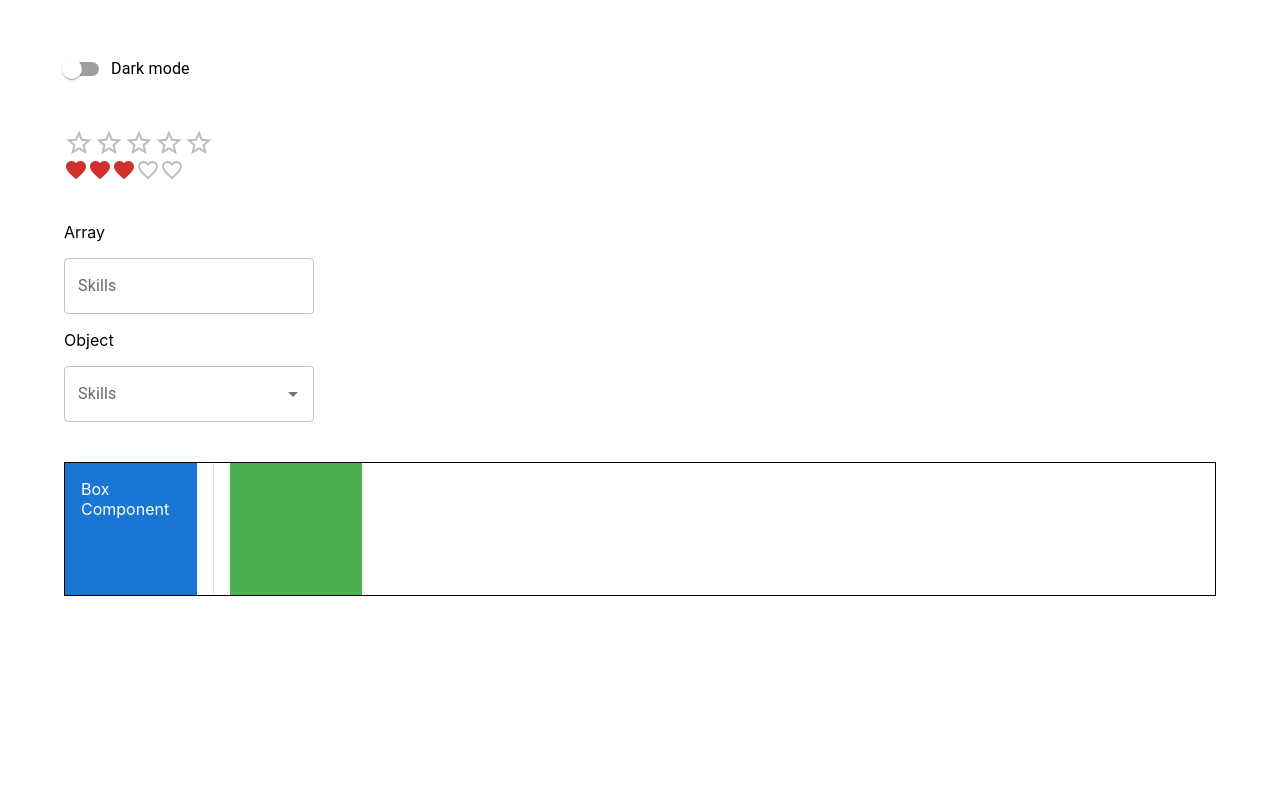
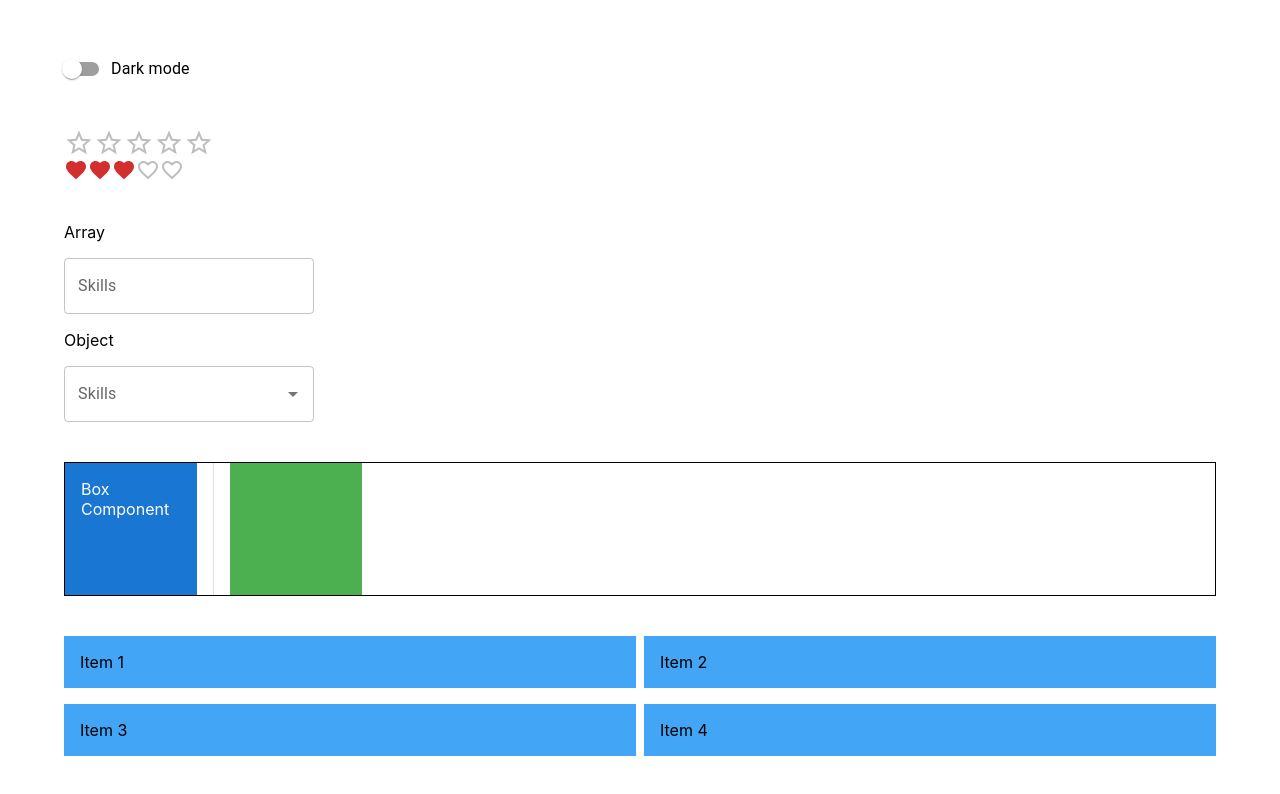
Before and after one commit to ralphsulit/material-ui-tutorial, a React (Create React App) app: page / in a window 1280 px wide. Shown: the part 1800-2594 px from the top of the page. Before the commit the page ends 2500 px from the top, so only its background shows below. Built offline with nearby package versions, Linux system fonts and the light colour scheme.

Commit message:
feat: added Grid component in MuiLayout (Grid component)

```diff
--- a/src/components/MuiLayout.tsx
+++ b/src/components/MuiLayout.tsx
@@ -1,7 +1,8 @@
-import { Box, Stack, Divider } from '@mui/material';
+import { Box, Stack, Divider, Grid } from '@mui/material';
 
 export const MuiLayout = () => {
   return(
+    <>
       <Stack
         my={5}
         sx={{border: '1px solid'}}
@@ -34,5 +35,30 @@ export const MuiLayout = () => {
         >
         </Box>
       </Stack>
+
+      <Grid container rowSpacing={2} columnSpacing={1}>
+        <Grid item xs={6}>
+          <Box bgcolor='primary.light' p={2}>
+            Item 1
+          </Box>
+        </Grid>
+        <Grid item xs={6}>
+          <Box bgcolor='primary.light' p={2}>
+            Item 2
+          </Box>
+        </Grid>
+        <Grid item xs={6}>
+          <Box bgcolor='primary.light' p={2}>
+            Item 3
+          </Box>
+        </Grid>
+        <Grid item xs={6}>
+          <Box bgcolor='primary.light' p={2}>
+            Item 4
+          </Box>
+        </Grid>
+      </Grid>
+
+    </>
   )
 }
```
Lines whose indentation alone changed are shown as unchanged.
